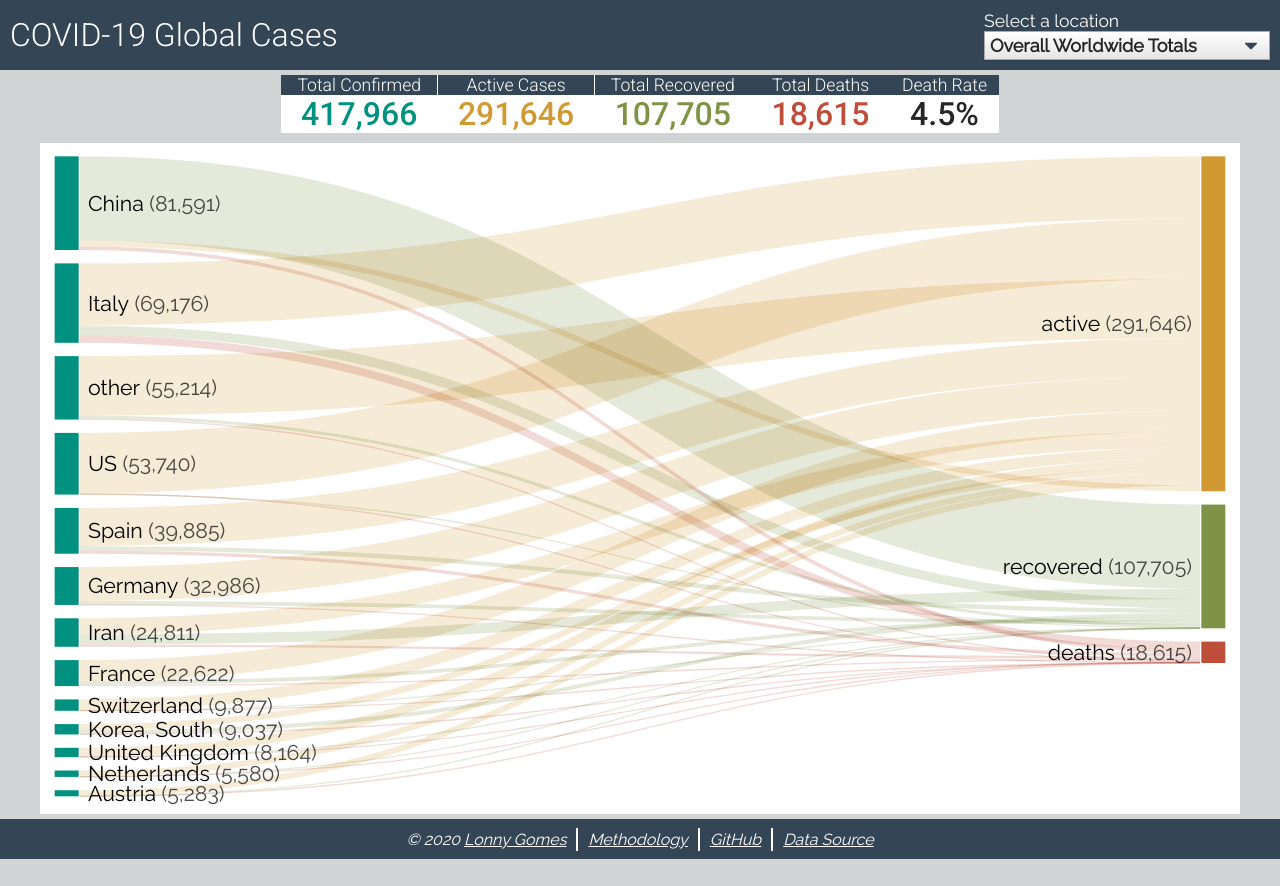
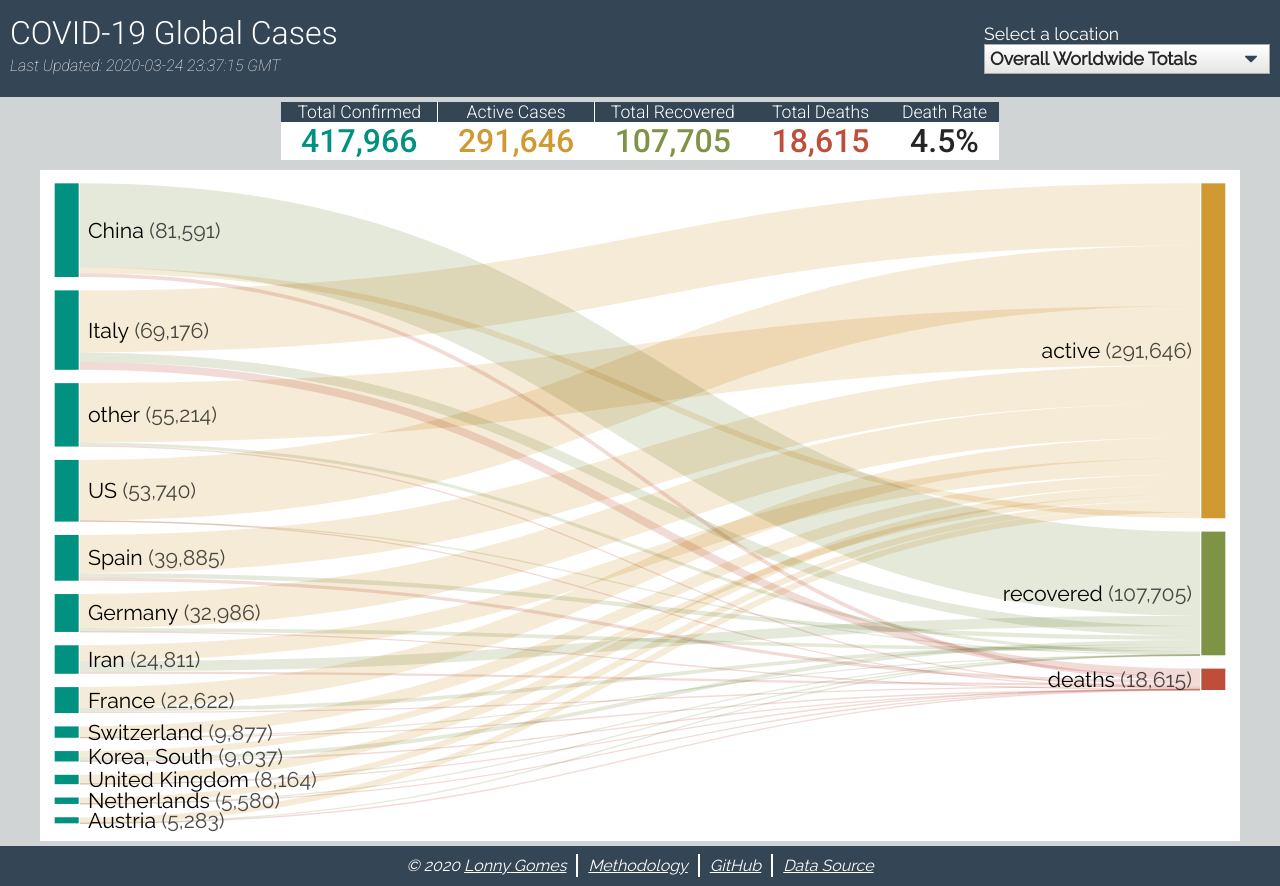
Before and after one commit to LonnyGomes/covid-sankey-vizualization, a website built with Parcel: page src/index.html in a window 1280 px wide. Before the commit the page ends 859 px from the top, so only its background shows below. Built offline with nearby package versions, Linux system fonts and the light colour scheme.

Commit message:
feat: add last updated timestamp
refs #23

```diff
--- a/src/index.html
+++ b/src/index.html
@@ -69,7 +69,10 @@
     <body>
         <div class="content">
             <header class="header">
-                <h1>COVID-19 Global Cases</h1>
+                <div class="header-title">
+                    <h1>COVID-19 Global Cases</h1>
+                    <h3 id="timestamp-label">Last updated: N/A</h3>
+                </div>
                 <div class="country-dropdown">
                     <label for="countries">Select a location</label>
                     <select class="select-css" id="countries"></select>
--- a/src/index.js
+++ b/src/index.js
@@ -22,6 +22,9 @@ const init = () => {
     // add all countries option
     results.countries.unshift(GLOBALS.ALL_COUNTRIES);
     const dropdownEl = genCountryDropdown(results.countries);
+
+    // update last updated
+    updateTimestamp(results.totals);
 
     // generate leader board
     genLeaderBoard(results.leaderBoard);
@@ -76,6 +79,12 @@ const calcSize = () => {
         width,
         height,
     };
+};
+
+const updateTimestamp = results => {
+    d3.select('#timestamp-label')
+        .data([results])
+        .text(d => `Last Updated: ${d.timestamp} GMT`);
 };
 
 const genCountryDropdown = countries => {
--- a/src/main.scss
+++ b/src/main.scss
@@ -96,6 +96,16 @@ body {
     flex-wrap: wrap;
 
     padding: 10px 10px;
+
+    .header-title {
+        margin-bottom: 8px;
+    }
+}
+
+#timestamp-label {
+    font-style: italic;
+    font-weight: 100;
+    font-size: 1rem;
 }
 
 .country-dropdown {
```
